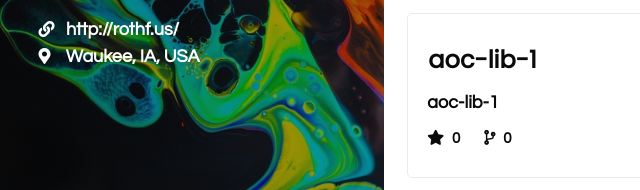
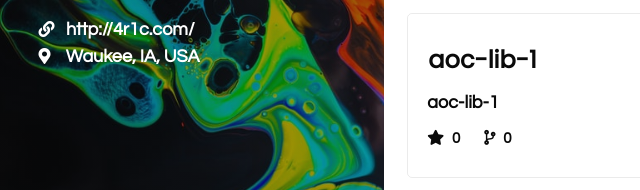
Before and after one commit to aricrothfus/aricrothfus.github.io, a plain HTML site: page index.html in a window 1280 px wide. Shown: the part 521-711 px from the top of the page, 0-640 px from the left. Drawn offline with nearby package versions, Linux system fonts and the light colour scheme; no server answers; a script that the page names is missing.

Commit message:
change url

```diff
--- a/index.html
+++ b/index.html
@@ -21,7 +21,7 @@
       <div id="about">
                 <span style="display:none;"><i class="fas fa-users"></i> &nbsp; null</span>
                 <span style="display:none;"><i class="fas fa-envelope"></i> &nbsp; null</span>
-                <span style="display:block;"><i class="fas fa-link"></i> &nbsp; <a href="http://rothf.us/">http://rothf.us/</a></span>
+                <span style="display:block;"><i class="fas fa-link"></i> &nbsp; <a href="http://4r1c.com/">http://4r1c.com/</a></span>
                 <span style="display:block;"><i class="fas fa-map-marker-alt"></i> &nbsp;&nbsp; Waukee, IA, USA</span>
                 <span style="display:none;"><i class="fas fa-user-tie"></i> &nbsp;&nbsp; Available for hire</span>
                 <div class="socials">
```
